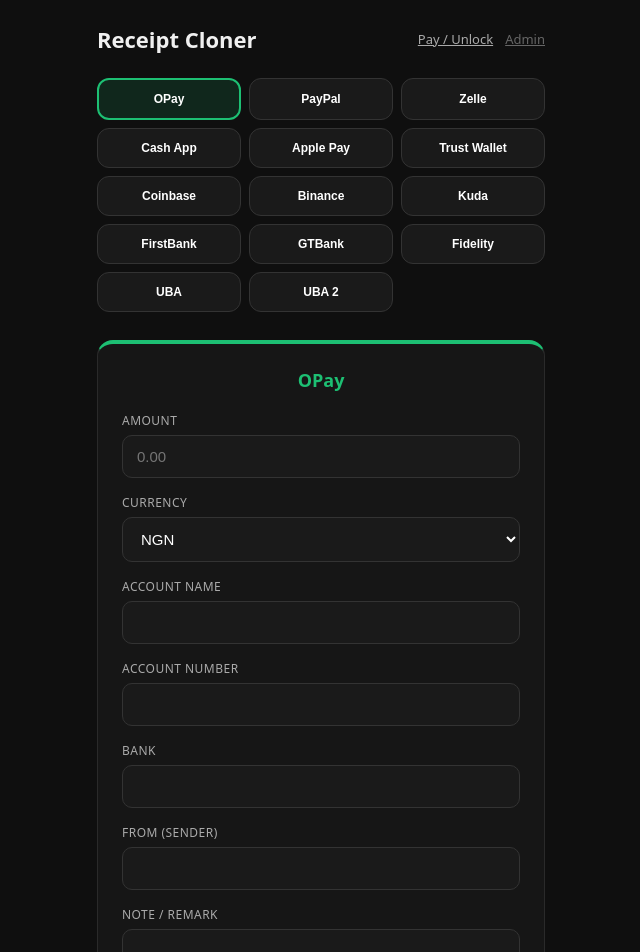
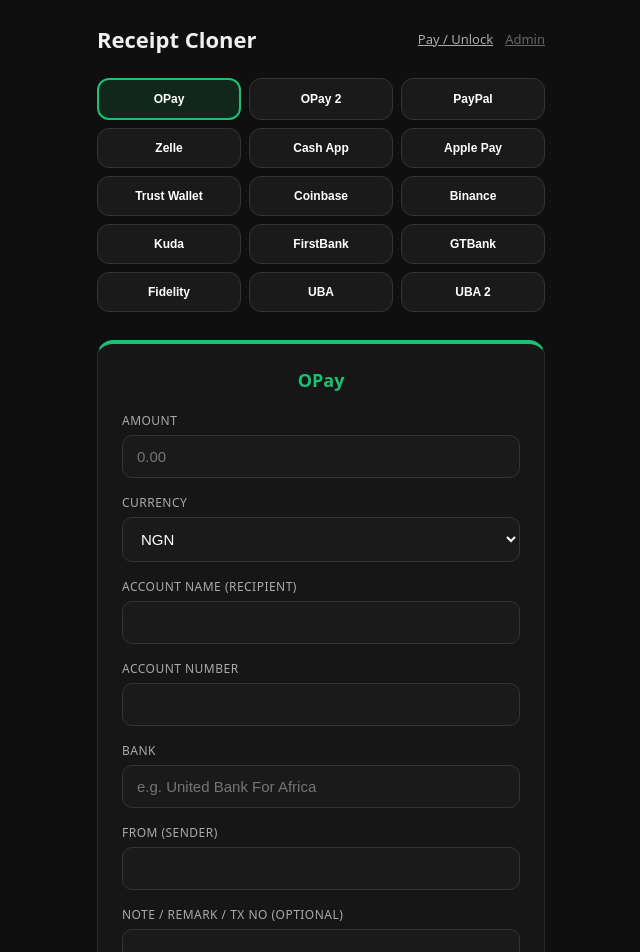
Before and after one commit to richardchidubem33-prog/receipt-cloner, a Next.js app: page / in a window 1280 px wide. Shown: the top 952 px of the page, without its empty margins (319-959 px from the left). Built offline with nearby package versions, Linux system fonts and the light colour scheme.

Commit message:
Add OPay 2 platform button and form fields

```diff
--- a/app/page.tsx
+++ b/app/page.tsx
@@ -5,6 +5,7 @@
 
 const PLATFORMS = [
   { id: "opay", name: "OPay", color: "#1DBF73" },
+  { id: "opay2", name: "OPay 2", color: "#12b76a" },
   { id: "paypal", name: "PayPal", color: "#0070BA" },
   { id: "zelle", name: "Zelle", color: "#6D1ED4" },
   { id: "cashapp", name: "Cash App", color: "#00D632" },
@@ -20,7 +21,7 @@
   { id: "uba2", name: "UBA 2", color: "#c41e3a" },
 ];
 
-const BANK_IDS = ["opay", "kuda", "firstbank", "gtbank", "fidelity", "uba", "uba2"];
+const BANK_IDS = ["opay", "opay2", "kuda", "firstbank", "gtbank", "fidelity", "uba", "uba2"];
 
 export default function Home() {
   const [platform, setPlatform] = useState("opay");
@@ -161,11 +162,11 @@
           </>
         )}
 
-        {platform === "opay" && (
+        {(platform === "opay" || platform === "opay2") && (
           <>
-            <div className="field"><label>Account Name</label><input value={form.toName} onChange={(e) => update("toName", e.target.value)} /></div>
+            <div className="field"><label>Account Name (Recipient)</label><input value={form.toName} onChange={(e) => update("toName", e.target.value)} /></div>
             <div className="field"><label>Account Number</label><input value={form.toAccount} onChange={(e) => update("toAccount", e.target.value)} /></div>
-            <div className="field"><label>Bank</label><input value={form.bank} onChange={(e) => update("bank", e.target.value)} /></div>
+            <div className="field"><label>Bank</label><input placeholder="e.g. United Bank For Africa" value={form.bank} onChange={(e) => update("bank", e.target.value)} /></div>
             <div className="field"><label>From (Sender)</label><input value={form.fromName} onChange={(e) => update("fromName", e.target.value)} /></div>
           </>
         )}
@@ -200,7 +201,7 @@
           <div className="field"><label>Name / Merchant</label><input value={form.toName} onChange={(e) => update("toName", e.target.value)} /></div>
         )}
 
-        <div className="field"><label>Note / Remark</label><input value={form.remark} onChange={(e) => update("remark", e.target.value)} /></div>
+        <div className="field"><label>Note / Remark / Tx No (optional)</label><input value={form.remark} onChange={(e) => update("remark", e.target.value)} /></div>
 
         <div className="field" style={{ display: "flex", alignItems: "center", gap: 10 }}>
           <input type="checkbox" id="dark" checked={dark} onChange={(e) => setDark(e.target.checked)} style={{ width: 18, height: 18 }} />
```
